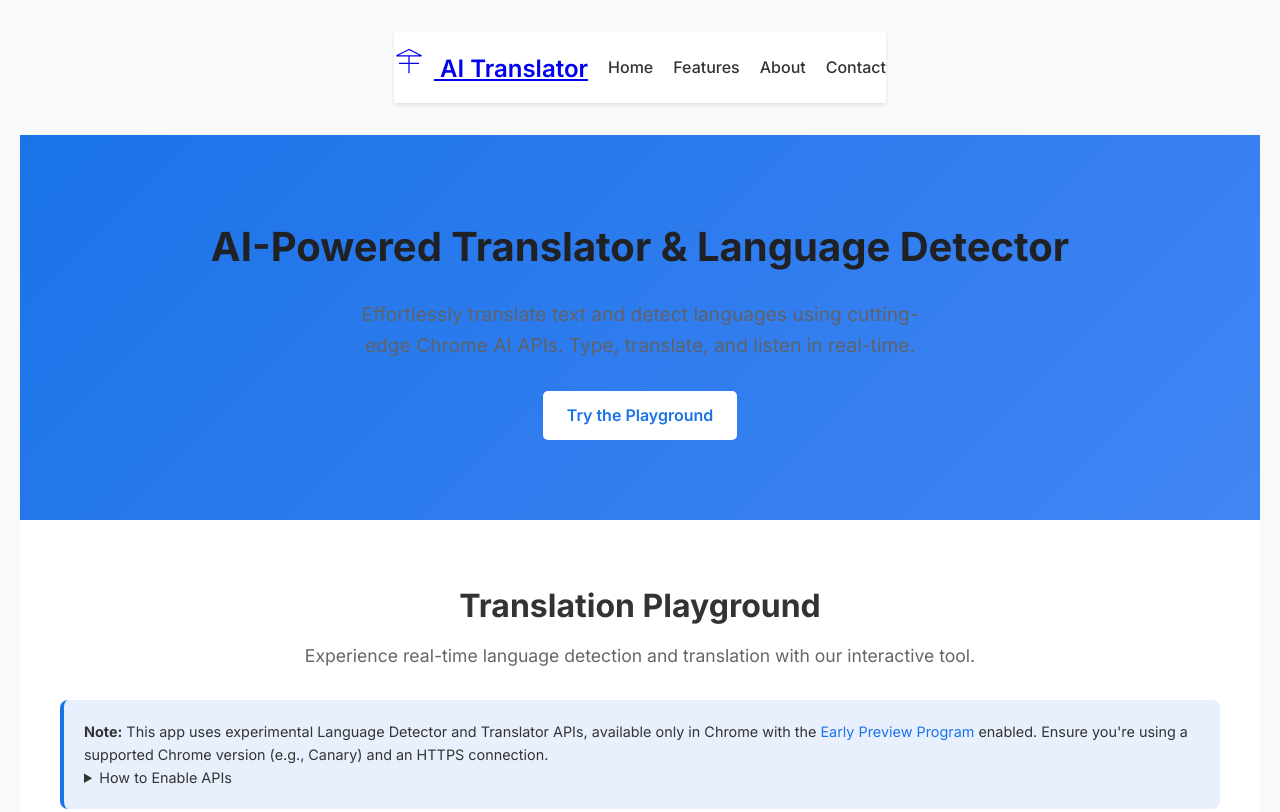
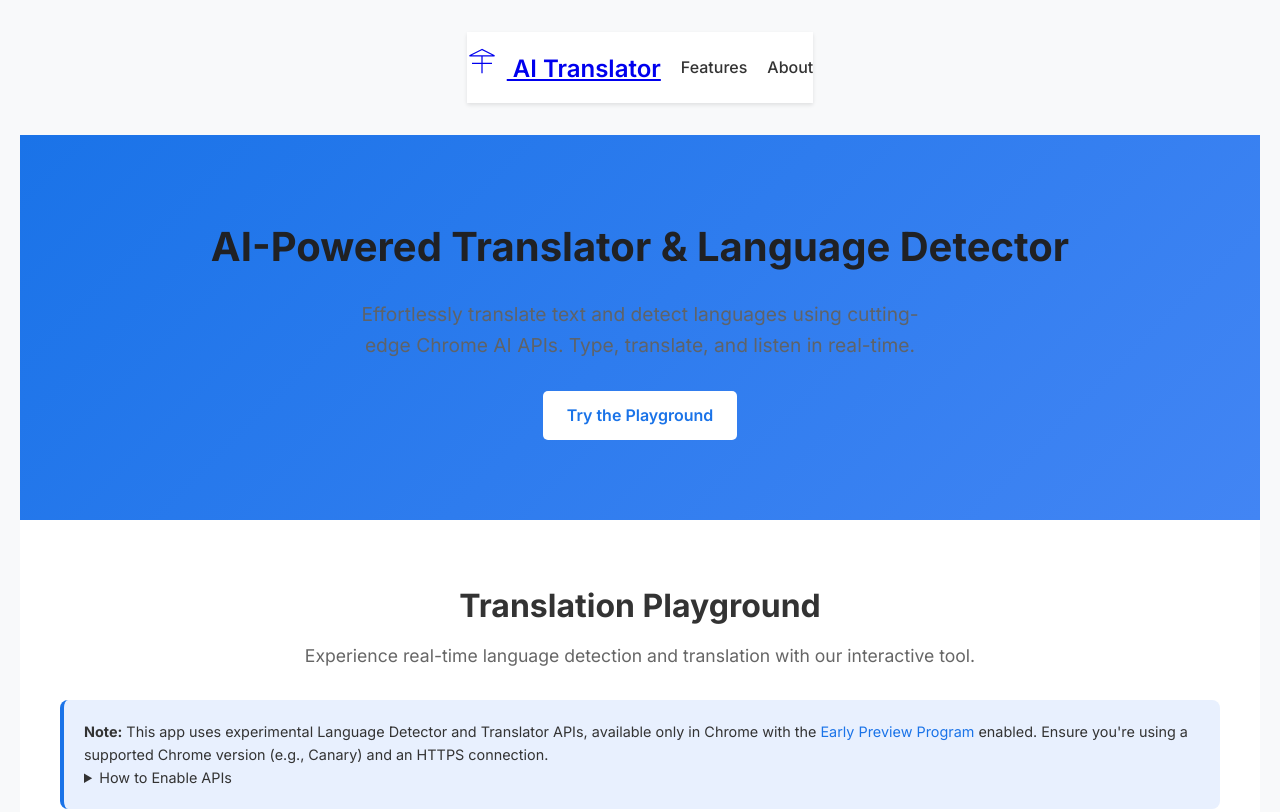
Before and after one commit to debonair2255/3mttaipoweredproject, a plain HTML site: page index.html in a window 1280 px wide. Shown: the top 812 px of the page. Drawn offline with Linux system fonts and the light colour scheme.

Commit message:
Update index.html

```diff
--- a/index.html
+++ b/index.html
@@ -34,10 +34,9 @@
             </a>
           </div>
           <ul class="nav-links">
-            <li><a href="#home">Home</a></li>
+
             <li><a href="#features">Features</a></li>
             <li><a href="#about">About</a></li>
-            <li><a href="#contact">Contact</a></li>
           </ul>
         </nav>
       </header>
```
